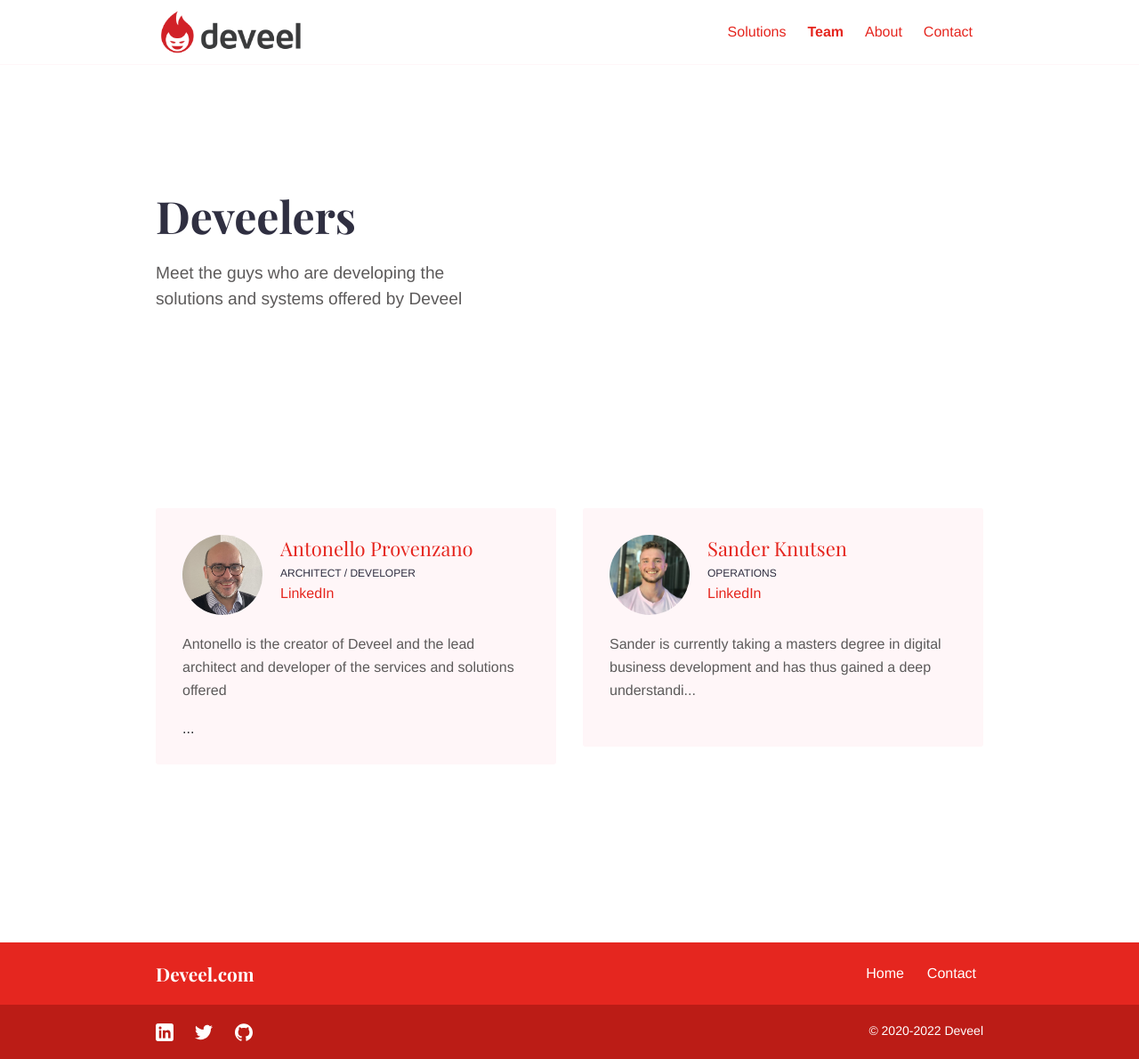
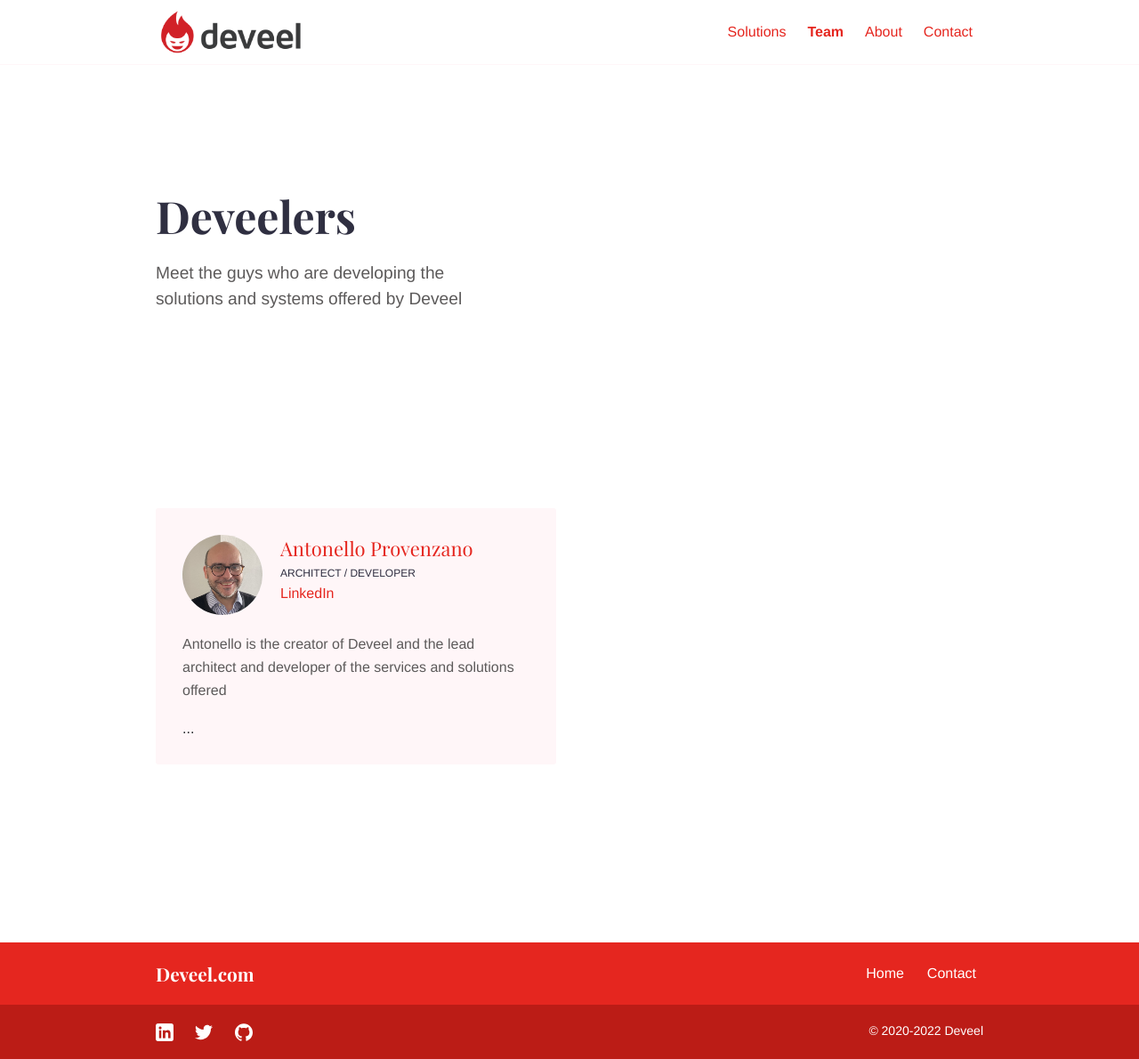
Before and after one commit to deveel/deveel.com, a Jekyll site: the page built from team.md, in a window 1280 px wide. Shown: the whole page at 89% size. Built offline with Jekyll 4.4.1, drawn with Linux system fonts in a browser that asks for light colours.

Commit message:
Updating the team

```diff
--- a/_data/social.json
+++ b/_data/social.json
@@ -5,7 +5,7 @@
     "image": "images/social/linkedin.png"
   },
   {
-    "name": "Twitter",
+    "name": "Twitter / X",
     "link": "https://twitter.com/deveeldotcom",
     "image": "images/social/twitter.svg"
   },
--- a/_team/sander-knutsen.md
+++ /dev/null
@@ -1,18 +0,0 @@
----
-title: "Sander Knutsen"
-draft: false
-image: "images/team/sander-unsplash.jpg"
-jobtitle: "Operations"
-linkedinurl: "https://www.linkedin.com/in/sander-knutsen-8b6b941a4/"
-promoted: true
-weight: 2
-layout: team
----
-
-Sander is currently taking a masters degree in digital business development and has thus gained a deep understanding of both business and technology.
-
-![Sander](/images/team/sander-250px.jpg)
-
-Through combining full time education and a place on the National Judo Team for eight years, he has built a lot of grit and endurance. He is not afraid to work hard and has the ability to break big goals into actionable steps. Since stepping down from the National Team he has acted as assisting National Team Coach.
-
-Despite his young age, he has practical experience in both starting, running and acquiring businesses.
```
Also changed, not shown: _team/antonello-provenzano.md (+1 -1 lines).
